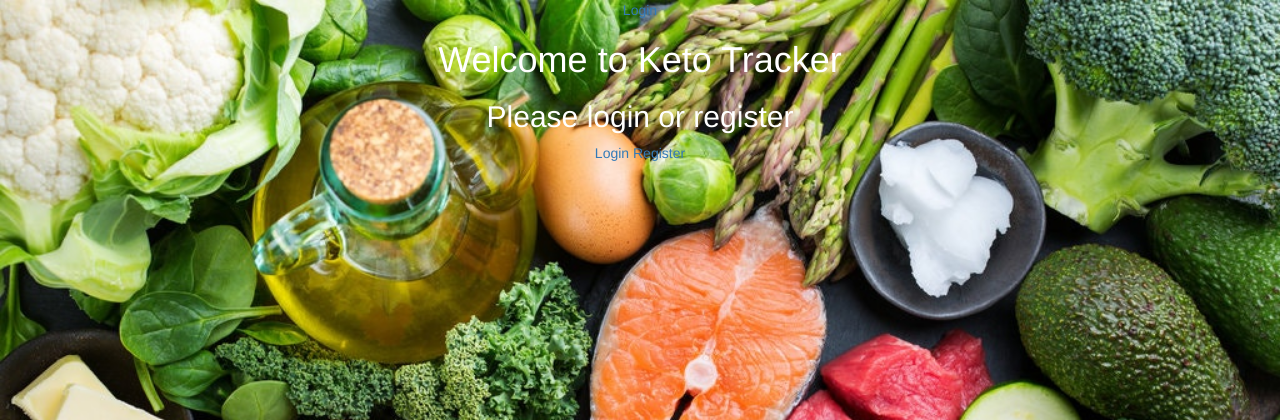
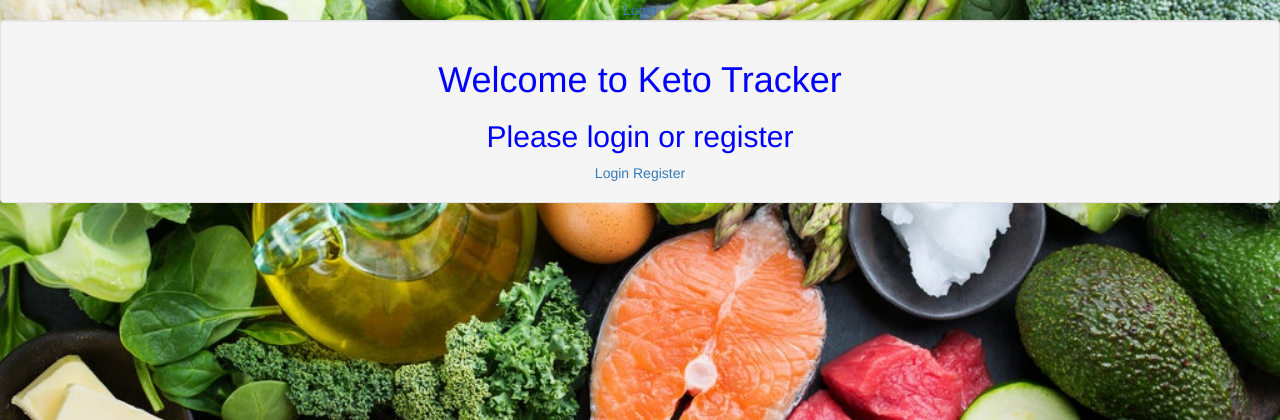
Before and after one commit to EpicRowan/Keto-Tracker, a Flask app: page / in a window 1280 px wide. Shown: the top 420 px of the page. Run offline with Flask 2, Linux system fonts and the light colour scheme; some libraries are stand-ins or nearby versions.

Commit message:
Login form now looks much less boring

```diff
--- a/static/css/homepage.css
+++ b/static/css/homepage.css
@@ -2,8 +2,19 @@ body {
     background: #333 url("/static/img/keto.jpg");
     background-size: cover;
 
-    color: white;
+    color: blue;
     text-align: center;
+}
+
+.site-wrapper {
+    display: table;
+    width: 100%;
+    height: 100%;
+}
+
+.site-wrapper-inner {
+    display: table-cell;
+    vertical-align: middle;
 }
 
 
--- a/templates/homepage.html
+++ b/templates/homepage.html
@@ -6,12 +6,17 @@
     <link rel="stylesheet" href="/static/css/homepage.css">
     <title>Keto Tracker</title>
 </head>
-	<h1>Welcome to Keto Tracker</h1>
+<center>
+	<div class="col-xs-12 col-sm-6 col-md-6 col-lg-6">
+</center>
+ 	<div class="well">
+		<h1>Welcome to Keto Tracker</h1>
 
-	<h2>Please login or register</h2>
-		<a href="/login">Login</a>
-		<a href="/register">Register</a>
-
+		<h2>Please login or register</h2>
+			<a href="/login">Login</a>
+			<a href="/register">Register</a>
+	</div>
+</div>
 	<div class="site-wrapper">
     	<div class="site-wrapper-inner">
 
--- a/templates/login_form.html
+++ b/templates/login_form.html
@@ -1,6 +1,10 @@
 {% extends 'base.html' %}
 {% block content %}
 
+<center>
+  <div class="col-xs-12 col-sm-6 col-md-6 col-lg-6">
+</center>
+  <div class="well">
   <h1>Login</h1>
   <form action="/login" method="POST">
 
@@ -19,6 +23,6 @@
     <div>
       <input type="submit" value="Log In">
     </div>
-
+</div>
   </form>
 {% endblock %}
```
